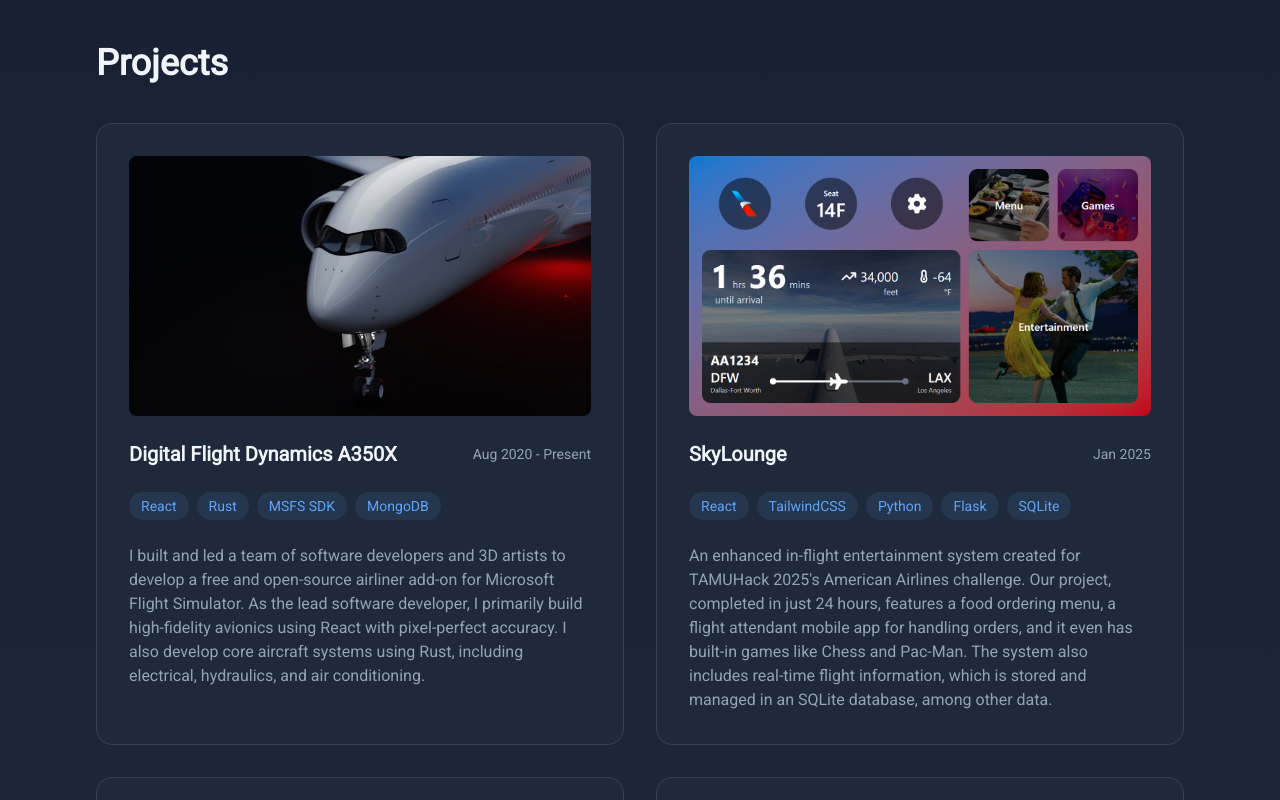
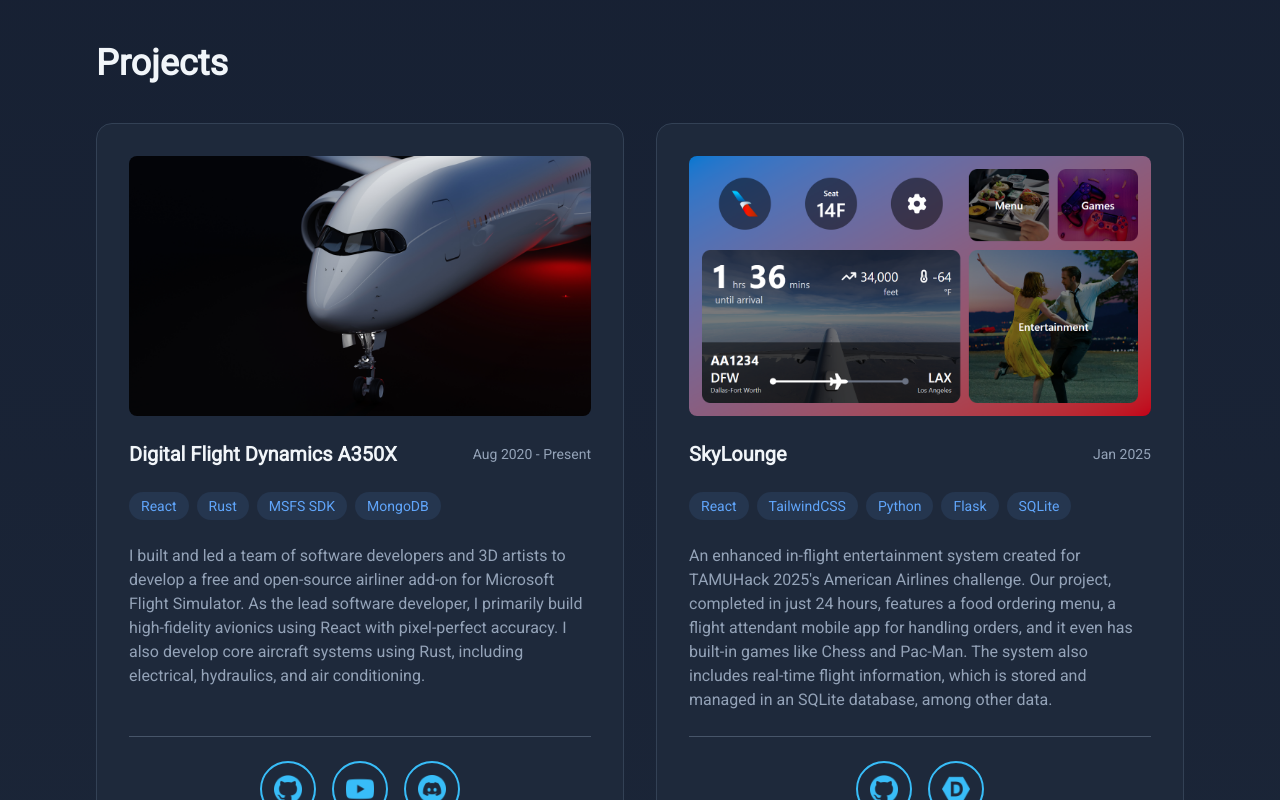
Before and after one commit to Dynamic6448/dynamic6448.github.io, a React (Vite) app: page / in a window 1280 px wide. Shown: the part 1960-2760 px from the top of the page. Built offline with nearby package versions, Linux system fonts and the light colour scheme.

Commit message:
refactor: ProjectCard links

```diff
--- a/src/components/ProjectCard.tsx
+++ b/src/components/ProjectCard.tsx
@@ -31,7 +31,7 @@
     }, [links]);
 
     return (
-        <div className='bg-slate-800 p-8 rounded-2xl transition-all duration-300 h-full border border-slate-700 relative overflow-hidden'>
+        <div className='bg-slate-800 p-8 rounded-2xl transition-all duration-300 h-full border border-slate-700 relative overflow-hidden flex flex-col'>
             <div className='mb-6 select-none'>
                 <img src={`projects/${imgTitle}.png`} alt={`${title} preview`} className='w-full rounded-lg' />
             </div>
@@ -49,14 +49,10 @@
                 ))}
             </div>
 
-            <p className='text-slate-400'>{description}</p>
+            <p className='text-slate-400 flex-grow'>{description}</p>
 
-            {/* Overlay for hovered icon buttons */}
-            <div className='absolute inset-0 flex justify-center items-center bg-black bg-opacity-0 hover:bg-opacity-50 transition-all duration-300'>
-                <div className='w-full h-full flex items-center justify-center gap-4 opacity-0 hover:opacity-100 transition-opacity duration-300'>
-                    {iconLinkElements}
-                </div>
-            </div>
+            {/* Bottom action bar */}
+            <div className='flex justify-center gap-4 mt-6 pt-6 border-t border-slate-600'>{iconLinkElements}</div>
         </div>
     );
 };
```
